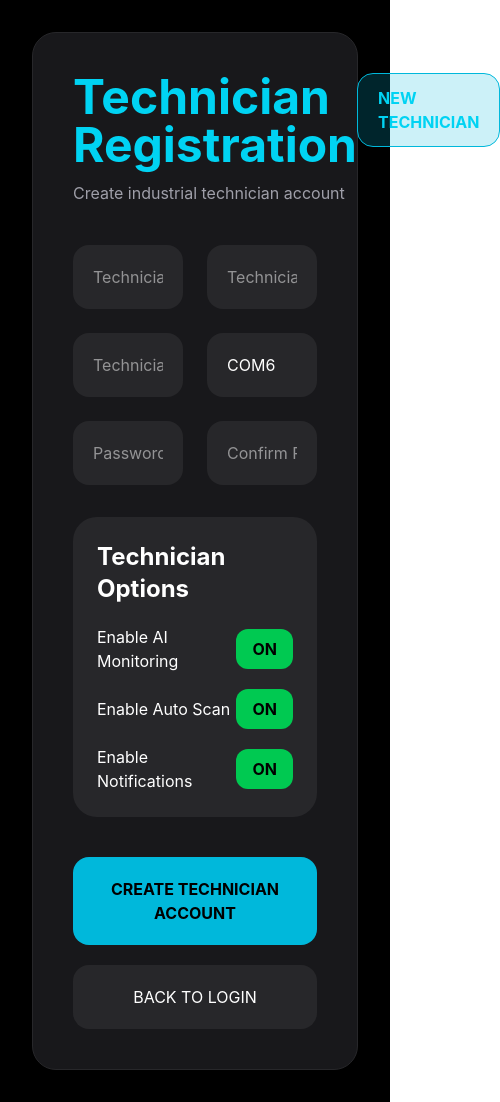
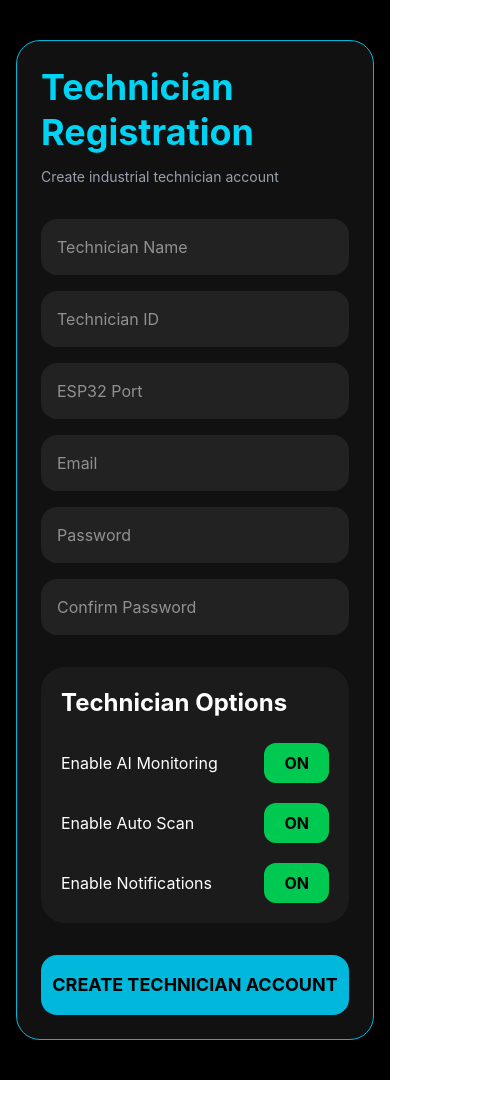
Before and after one commit to israa503/smart-diagnostic-platform, a React (Vite) app in the folder diagnostic-platform/: page /register in a window 390 px wide. Shown: the whole page, 500 px wide, since content can reach past the window. After the commit the page ends 1080 px from the top, so only its background shows below. Built offline with nearby package versions, Linux system fonts and the light colour scheme.

Commit message:
responsive mobile register page

```diff
--- a/diagnostic-platform/src/pages/Register.jsx
+++ b/diagnostic-platform/src/pages/Register.jsx
@@ -1,227 +1,139 @@
-import { useState } from 'react';
-import { useNavigate } from 'react-router-dom';
+import { useState } from "react";
 
 export default function Register() {
-
-  const navigate = useNavigate();
-
-  const [factoryName, setFactoryName] =
-    useState('');
-
-  const [factoryID, setFactoryID] =
-    useState('');
-
-  const [email, setEmail] =
-    useState('');
-
-  const [password, setPassword] =
-    useState('');
-
-  const [confirmPassword, setConfirmPassword] =
-    useState('');
-
-
-  const createAccount = () => {
-
-    if (
-      !factoryName ||
-      !factoryID ||
-      !email ||
-      !password ||
-      !confirmPassword
-    ) {
-
-      alert('Fill all fields');
-      return;
-    }
-
-    if (password !== confirmPassword) {
-
-      alert('Passwords do not match');
-      return;
-    }
-
-    const technicianData = {
-
-      name: factoryName,
-      factoryID,
-      email,
-      password,
-      tests: 0,
-      faults: 0,
-      status: 'ACTIVE'
-
-    };
-
-    const existingTechs =
-      JSON.parse(
-        localStorage.getItem('technicians')
-      ) || [];
-
-    existingTechs.push(
-      technicianData
-    );
-
-    localStorage.setItem(
-      'technicians',
-      JSON.stringify(existingTechs)
-    );
-
-    alert(
-      'Technician account created successfully'
-    );
-
-    navigate('/');
-  };
-
+  const [enableAI, setEnableAI] = useState(true);
+  const [enableScan, setEnableScan] = useState(true);
+  const [enableNotif, setEnableNotif] = useState(true);
 
   return (
-    <div className="min-h-screen bg-black text-white flex items-center justify-center p-8">
+    <div className="min-h-screen bg-black flex items-center justify-center px-4 py-10">
+      <div className="w-full max-w-md bg-[#111] rounded-3xl p-6 border border-cyan-500 shadow-2xl">
 
-      <div className="w-full max-w-2xl bg-zinc-900 border border-zinc-800 rounded-3xl p-10">
-
-        <div className="flex justify-between items-start mb-10">
-
-          <div>
-
-            <h1 className="text-5xl font-bold text-cyan-400 mb-3">
+        {/* TITLE */}
+        <h1 className="text-4xl md:text-6xl font-bold text-cyan-400 leading-tight">
           Technician Registration
         </h1>
 
-            <p className="text-zinc-400">
+        <p className="text-gray-400 mt-3 text-sm md:text-base">
           Create industrial technician account
         </p>
 
-          </div>
+        {/* FORM */}
+        <div className="mt-8 space-y-4">
 
-
-          <div className="bg-cyan-500/20 border border-cyan-500 text-cyan-400 px-5 py-3 rounded-2xl font-bold">
-            NEW TECHNICIAN
-          </div>
-
-        </div>
-
-
-        <div className="grid grid-cols-2 gap-6">
-
+          <div className="flex flex-col md:flex-row gap-4">
             <input
-            value={factoryName}
-            onChange={(e) =>
-              setFactoryName(e.target.value)
-            }
+              type="text"
               placeholder="Technician Name"
-            className="bg-zinc-800 p-5 rounded-2xl outline-none"
+              className="w-full bg-[#222] text-white p-4 rounded-2xl outline-none"
             />
 
             <input
-            value={factoryID}
-            onChange={(e) =>
-              setFactoryID(e.target.value)
-            }
+              type="text"
               placeholder="Technician ID"
-            className="bg-zinc-800 p-5 rounded-2xl outline-none"
+              className="w-full bg-[#222] text-white p-4 rounded-2xl outline-none"
+            />
+          </div>
+
+          <div className="flex flex-col md:flex-row gap-4">
+            <input
+              type="text"
+              placeholder="ESP32 Port"
+              className="w-full bg-[#222] text-white p-4 rounded-2xl outline-none"
             />
 
             <input
-            value={email}
-            onChange={(e) =>
-              setEmail(e.target.value)
-            }
-            placeholder="Technician Email"
-            className="bg-zinc-800 p-5 rounded-2xl outline-none"
+              type="email"
+              placeholder="Email"
+              className="w-full bg-[#222] text-white p-4 rounded-2xl outline-none"
             />
+          </div>
 
+          <div className="flex flex-col md:flex-row gap-4">
             <input
-            placeholder="ESP32 COM Port"
-            defaultValue="COM6"
-            className="bg-zinc-800 p-5 rounded-2xl outline-none"
+              type="password"
+              placeholder="Password"
+              className="w-full bg-[#222] text-white p-4 rounded-2xl outline-none"
             />
 
             <input
               type="password"
-            value={password}
-            onChange={(e) =>
-              setPassword(e.target.value)
-            }
-            placeholder="Password"
-            className="bg-zinc-800 p-5 rounded-2xl outline-none"
+              placeholder="Confirm Password"
+              className="w-full bg-[#222] text-white p-4 rounded-2xl outline-none"
             />
-
-          <input
-            type="password"
-            value={confirmPassword}
-            onChange={(e) =>
-              setConfirmPassword(e.target.value)
-            }
-            placeholder="Confirm Password"
-            className="bg-zinc-800 p-5 rounded-2xl outline-none"
-          />
-
+          </div>
         </div>
 
+        {/* OPTIONS */}
+        <div className="bg-[#1b1b1b] rounded-3xl p-5 mt-8">
 
-        <div className="bg-zinc-800 rounded-3xl p-6 mt-8">
+          <h2 className="text-2xl font-bold text-white mb-6">
+            Technician Options
+          </h2>
 
-          <h3 className="text-2xl font-bold mb-5">
-            Technician Options
-          </h3>
+          <div className="space-y-5">
 
-          <div className="space-y-4">
+            {/* AI */}
+            <div className="flex items-center justify-between">
+              <span className="text-white">
+                Enable AI Monitoring
+              </span>
 
-            <div className="flex justify-between items-center">
-
-              <p>Enable AI Monitoring</p>
-
-              <div className="bg-green-500 text-black px-4 py-2 rounded-xl font-bold">
-                ON
+              <button
+                onClick={() => setEnableAI(!enableAI)}
+                className={`px-5 py-2 rounded-xl font-bold ${
+                  enableAI
+                    ? "bg-green-500 text-black"
+                    : "bg-gray-700 text-white"
+                }`}
+              >
+                {enableAI ? "ON" : "OFF"}
+              </button>
             </div>
 
+            {/* SCAN */}
+            <div className="flex items-center justify-between">
+              <span className="text-white">
+                Enable Auto Scan
+              </span>
+
+              <button
+                onClick={() => setEnableScan(!enableScan)}
+                className={`px-5 py-2 rounded-xl font-bold ${
+                  enableScan
+                    ? "bg-green-500 text-black"
+                    : "bg-gray-700 text-white"
+                }`}
+              >
+                {enableScan ? "ON" : "OFF"}
+              </button>
             </div>
 
+            {/* NOTIFICATIONS */}
+            <div className="flex items-center justify-between">
+              <span className="text-white">
+                Enable Notifications
+              </span>
 
-            <div className="flex justify-between items-center">
-
-              <p>Enable Auto Scan</p>
-
-              <div className="bg-green-500 text-black px-4 py-2 rounded-xl font-bold">
-                ON
+              <button
+                onClick={() => setEnableNotif(!enableNotif)}
+                className={`px-5 py-2 rounded-xl font-bold ${
+                  enableNotif
+                    ? "bg-green-500 text-black"
+                    : "bg-gray-700 text-white"
+                }`}
+              >
+                {enableNotif ? "ON" : "OFF"}
+              </button>
+            </div>
+          </div>
         </div>
 
-            </div>
-
-
-            <div className="flex justify-between items-center">
-
-              <p>Enable Notifications</p>
-
-              <div className="bg-green-500 text-black px-4 py-2 rounded-xl font-bold">
-                ON
-              </div>
-
-            </div>
-
-          </div>
-
-        </div>
-
-
-        <button
-          onClick={createAccount}
-          className="w-full bg-cyan-500 hover:bg-cyan-400 transition text-black font-bold py-5 rounded-2xl mt-10"
-        >
+        {/* BUTTON */}
+        <button className="w-full mt-8 bg-cyan-500 hover:bg-cyan-400 transition-all text-black font-bold py-4 rounded-2xl text-lg">
           CREATE TECHNICIAN ACCOUNT
         </button>
-
-
-        <button
-          onClick={() => navigate('/')}
-          className="w-full bg-zinc-800 hover:bg-zinc-700 transition py-5 rounded-2xl mt-5"
-        >
-          BACK TO LOGIN
-        </button>
-
       </div>
-
     </div>
   );
 }
```
Lines whose indentation alone changed are shown as unchanged.
